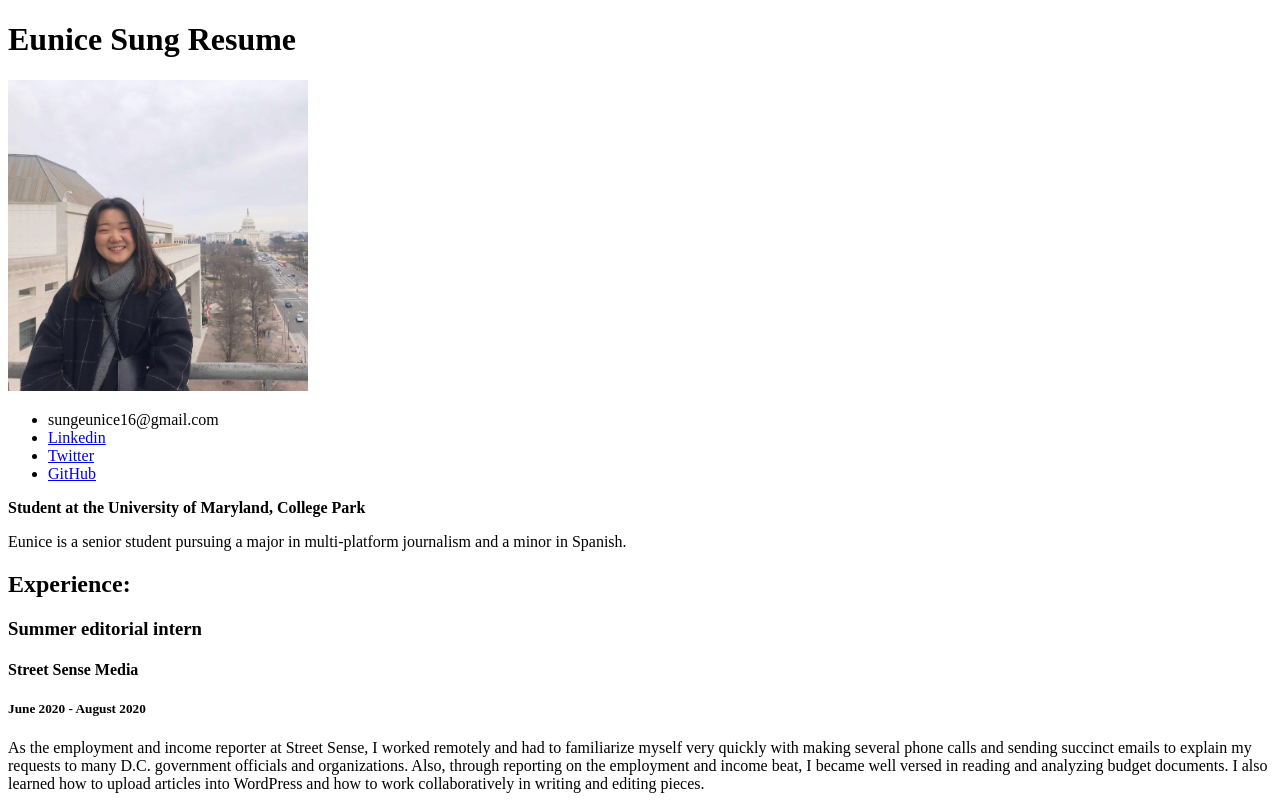
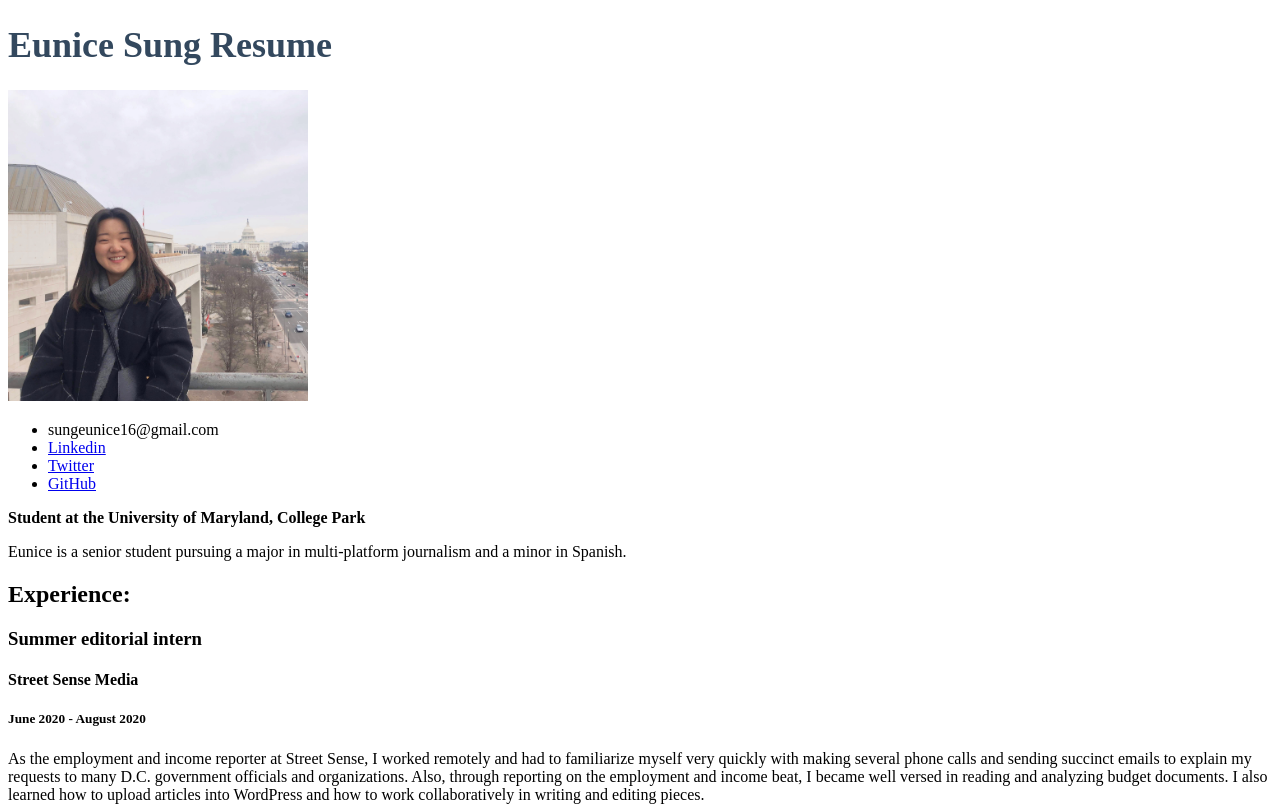
Before and after one commit to esung16/Eunice-Sung-JOUR352, a plain HTML site: page index.html in a window 1280 px wide. Shown: the top 807 px of the page. Drawn offline with Linux system fonts and the light colour scheme.

Commit message:
Update index.html

```diff
--- a/index.html
+++ b/index.html
@@ -1,9 +1,16 @@
 <!DOCTYPE html>
 <html lang="en">
-<head> </head>
+<head>
 <body>
   <!-- I built this myself! -->
     <h1>Eunice Sung Resume</h1>
+  <style>
+    h1 {
+      font-size:36px;
+      color: #33485e;
+    }
+  </style>
+</head>
     <img src="eunice-sung.JPG" width="300px">
   <!-- Contact Information -->
     <ul>
```
